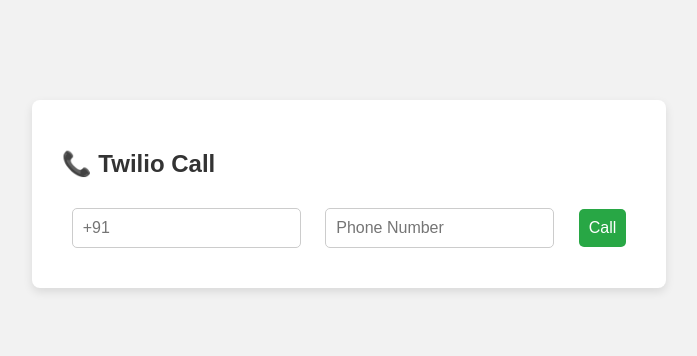
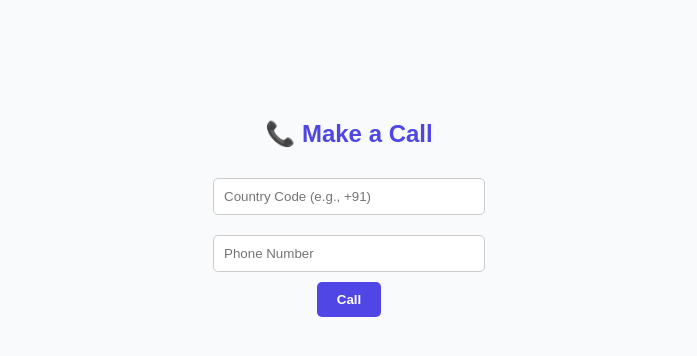
Before and after one commit to ocenasolutions/twilio, a website: page public/index.html in a window 1280 px wide. Shown: the whole page, without its empty margins (291-988 px from the left). Drawn offline with Linux system fonts and the light colour scheme.

Commit message:
Update index.html

```diff
--- a/public/index.html
+++ b/public/index.html
@@ -1,12 +1,12 @@
 <!DOCTYPE html>
 <html lang="en">
 <head>
-  <meta charset="UTF-8" />
-  <title>Twilio Call App</title>
+  <meta charset="UTF-8">
+  <title>Twilio Call</title>
   <style>
     body {
-      font-family: sans-serif;
-      background-color: #f2f2f2;
+      font-family: Arial, sans-serif;
+      background: #f9fafb;
       display: flex;
       flex-direction: column;
       align-items: center;
@@ -14,43 +14,37 @@
     }
 
     h2 {
-      color: #333;
+      color: #4f46e5;
     }
 
-    input, button {
+    input {
       padding: 10px;
       margin: 10px;
+      border: 1px solid #ccc;
       border-radius: 5px;
-      border: 1px solid #ccc;
-      font-size: 16px;
+      width: 250px;
     }
 
     button {
-      background-color: #28a745;
+      background-color: #4f46e5;
       color: white;
+      padding: 10px 20px;
+      border: none;
+      border-radius: 5px;
       cursor: pointer;
-      border: none;
+      font-weight: bold;
     }
 
     button:hover {
-      background-color: #218838;
-    }
-
-    .container {
-      background: white;
-      padding: 30px;
-      border-radius: 8px;
-      box-shadow: 0 4px 10px rgba(0,0,0,0.1);
+      background-color: #4338ca;
     }
   </style>
 </head>
 <body>
-  <div class="container">
-    <h2>📞 Twilio Call</h2>
-    <input type="text" id="countryCode" placeholder="+91" />
-    <input type="text" id="phoneNumber" placeholder="Phone Number" />
-    <button onclick="makeCall()">Call</button>
-  </div>
+  <h2>📞 Make a Call</h2>
+  <input type="text" id="countryCode" placeholder="Country Code (e.g., +91)" />
+  <input type="text" id="phoneNumber" placeholder="Phone Number" />
+  <button onclick="makeCall()">Call</button>
 
   <script>
     async function makeCall() {
@@ -59,12 +53,12 @@
       const fullNumber = code + number;
 
       if (!fullNumber.startsWith('+')) {
-        alert("Phone number must start with + (country code)");
+        alert("⚠️ Phone number must start with +");
         return;
       }
 
       try {
-        const res = await fetch("http://localhost:3000/call", {
+        const res = await fetch("https://twilio-n5ls.onrender.com/call", {
           method: "POST",
           headers: {
             "Content-Type": "application/json"
@@ -74,7 +68,7 @@
 
         const data = await res.json();
         if (res.ok) {
-          alert("✅ Call started! SID: " + data.sid);
+          alert("✅ Call initiated! SID: " + data.sid);
         } else {
           alert("❌ Error: " + data.error);
         }
```
